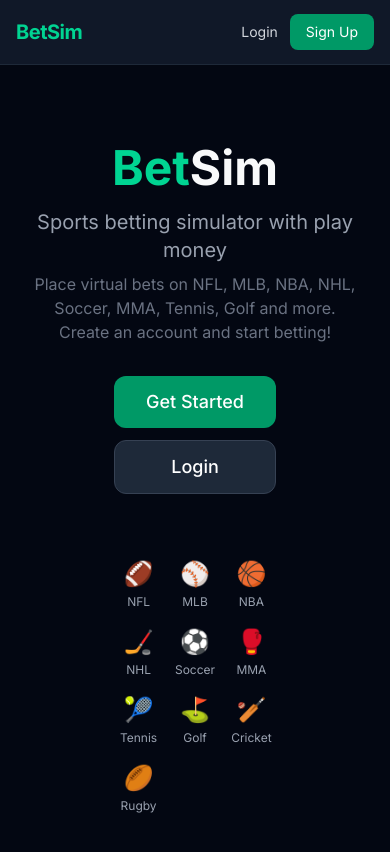
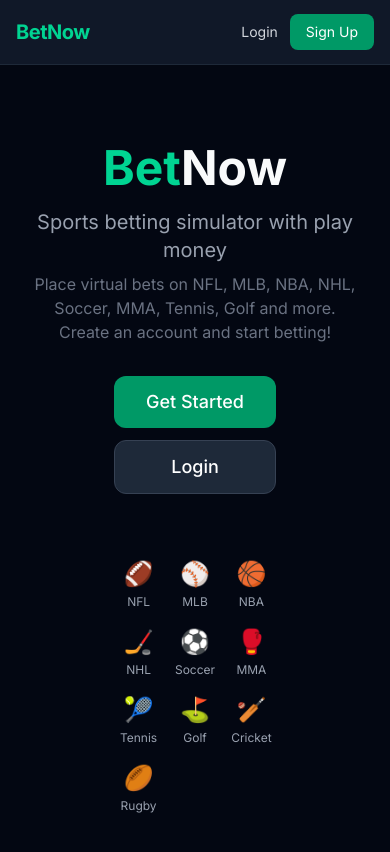
Before and after one commit to anirudhatalmale6-alt/betting-simulator, a Next.js app: page / in a window 390 px wide. Shown: the top 852 px of the page. Built offline with nearby package versions, Linux system fonts and the light colour scheme.

Commit message:
Rebrand to BetNow, all sports with mobile-responsive layout

```diff
--- a/src/app/layout.tsx
+++ b/src/app/layout.tsx
@@ -7,7 +7,7 @@ import Navbar from "@/components/Navbar";
 const inter = Inter({ subsets: ["latin"] });
 
 export const metadata: Metadata = {
-  title: "BetSim - Sports Betting Simulator",
+  title: "BetNow - Sports Betting Simulator",
   description: "Experience sports betting with play money",
 };
 
--- a/src/app/page.tsx
+++ b/src/app/page.tsx
@@ -9,7 +9,7 @@ export default function Home() {
   return (
     <div className="min-h-[calc(100vh-4rem)] flex flex-col items-center justify-center text-center px-4">
       <h1 className="text-5xl sm:text-6xl font-bold mb-4">
-        <span className="text-emerald-400">Bet</span>Sim
+        <span className="text-emerald-400">Bet</span>Now
       </h1>
       <p className="text-xl text-gray-400 mb-2 max-w-md">
         Sports betting simulator with play money
--- a/src/components/Navbar.tsx
+++ b/src/components/Navbar.tsx
@@ -19,7 +19,7 @@ export default function Navbar() {
         <div className="flex items-center justify-between h-16">
           <div className="flex items-center gap-6">
             <Link href="/" className="text-xl font-bold text-emerald-400 tracking-tight">
-              BetSim
+              BetNow
             </Link>
             {user && (
               <div className="hidden sm:flex items-center gap-4">
```
